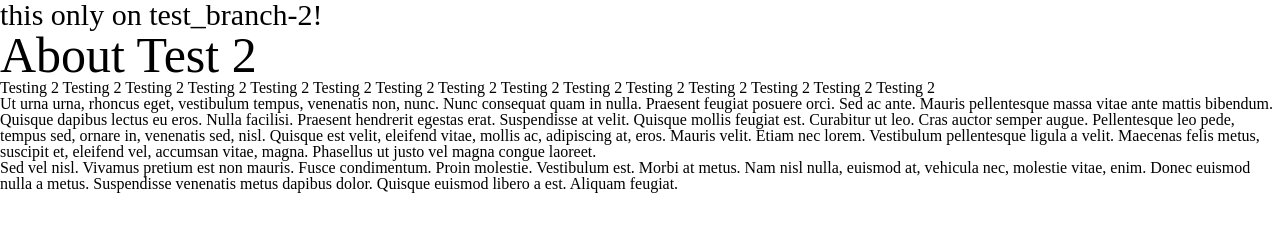
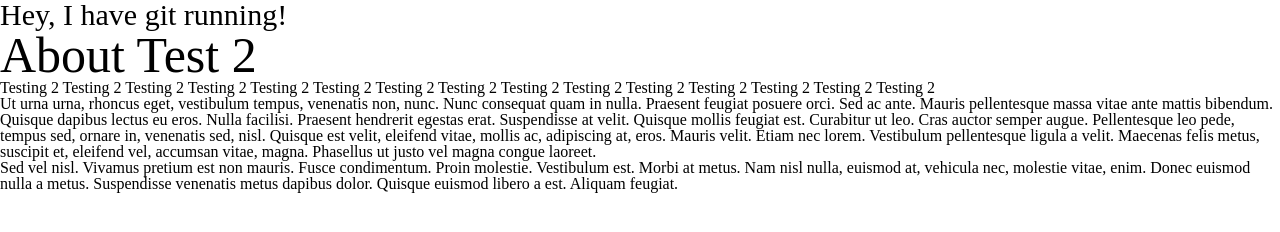
Before and after one commit to g-simms/test_2, a plain HTML site: page about.html in a window 1280 px wide. Drawn offline with Linux system fonts and the light colour scheme; files that its build step writes are made by us from their sources.

Commit message:
Revert "push to other branch"
This reverts commit b23c477aa93d0bd3e55b9090d7e5fd9af79b35a6.

```diff
--- a/about.html
+++ b/about.html
@@ -11,7 +11,7 @@
 
 <body>
 
-	<h3>this only on test_branch-2!</h3>
+	<h3>Hey, I have git running!</h3>
 
 	<h1>About Test 2</h1>
 
```
